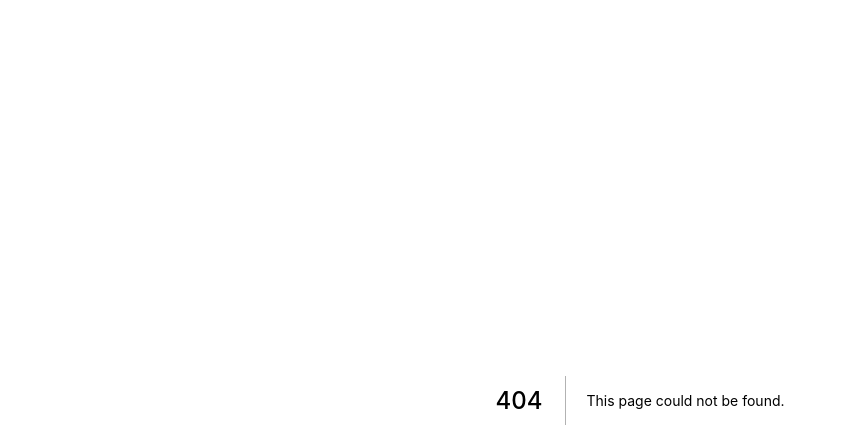
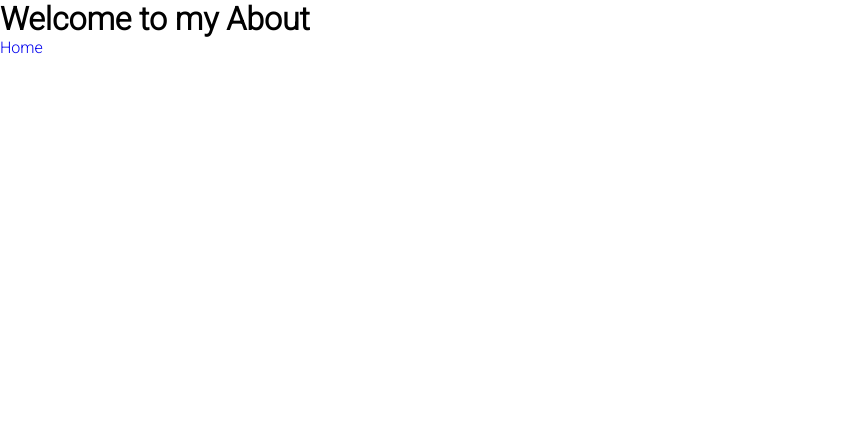
Before and after one commit to danilo155/nextjs-blog, a Next.js app: page /About in a window 1280 px wide. Before the commit this address had no page. Shown: the top 448 px of the page, without its empty margins (0-847 px from the left). Built offline with nearby package versions, Linux system fonts and the light colour scheme.

Commit message:
Мелкие фикси

```diff
--- a/package.json
+++ b/package.json
@@ -9,5 +9,8 @@
     "next": "latest",
     "react": "17.0.2",
     "react-dom": "17.0.2"
+  },
+  "devDependencies": {
+    "sass": "^1.52.3"
   }
 }
--- /dev/null
+++ b/pages/About.jsx
@@ -0,0 +1,19 @@
+import Head from "next/head"
+import Link from "next/dist/client/link"
+export default function About() {
+    return (
+        <>
+            <Head>
+                <title>My About</title>
+            </Head>
+            <div className="container">
+                <h1>
+                    Welcome to my About
+                </h1>
+                <Link href="/">
+                    <a>Home</a>
+                </Link>
+            </div>
+        </>
+    )
+};
--- /dev/null
+++ b/pages/_app.js
@@ -0,0 +1,6 @@
+import '../styles/style.sass'
+
+// This default export is required in a new `pages/_app.js` file.
+export default function MyApp({ Component, pageProps }) {
+  return <Component {...pageProps} />
+}
--- /dev/null
+++ b/styles/style.sass
@@ -0,0 +1,13 @@
+@import url('https://fonts.googleapis.com/css2?family=Roboto:wght@100;300&display=swap')
+*
+    margin: 0
+    padding: 0
+    box-sizing: border-box
+    font-family: 'Roboto', sans-serif
+
+.container
+    width: 1400px
+    max-width: 100%
+    margin: 0 auto
+a
+    text-decoration: none
```
Also changed, not shown: pages/index.jsx (+4 -19 lines), 1 other file (tests, documents, lock files or other folders).
